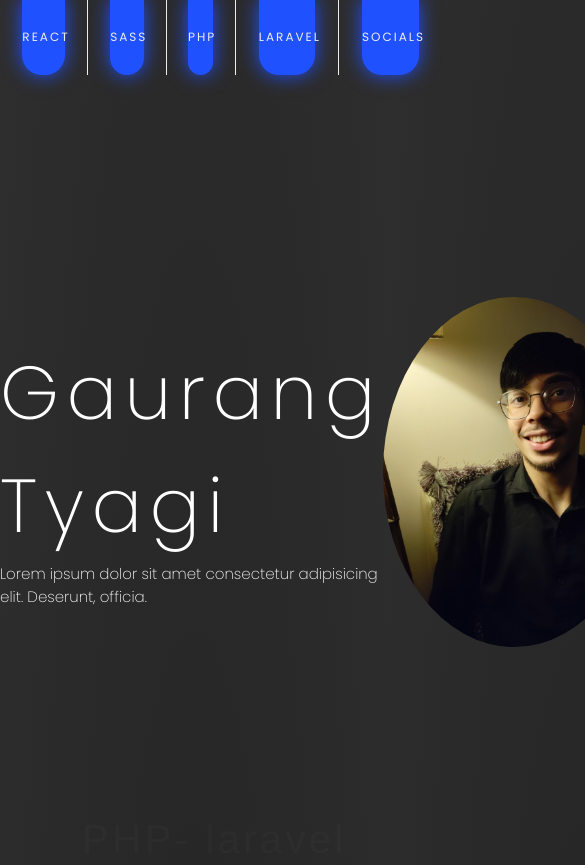
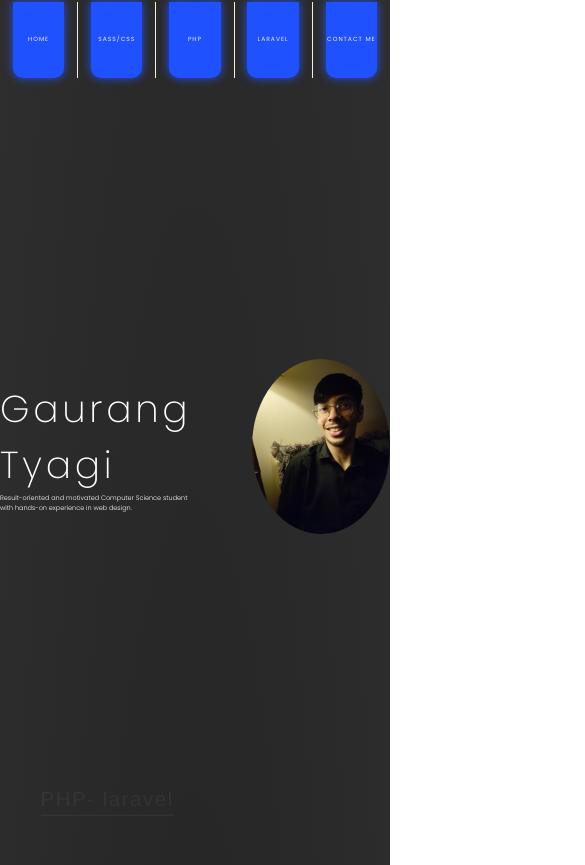
Before and after one commit to GaurangTyagi123/Portfolio, a website: page index.html in a window 390 px wide. Shown: the top 865 px of the page, 585 px wide, since content can reach past the window. Drawn offline with Linux system fonts and the light colour scheme.

Commit message:
responsive

```diff
--- a/index.html
+++ b/index.html
@@ -5,7 +5,7 @@
     <meta charset="UTF-8">
     <meta name="viewport" content="width=device-width, initial-scale=1.0">
     <link rel="shortcut icon" href="media/icon.ico" type="image/x-icon">
-    <link rel="stylesheet" href="https://fonts.googleapis.com/css?family=Poppins:200,400,600">
+    <link rel="stylesheet" href="https://fonts.googleapis.com/css?family=Poppins:200,300,400,600">
     <link rel="stylesheet" href="css/styles.css">
     <title>Gaurang Tyagi</title>
 </head>
@@ -13,19 +13,18 @@
 <body>
     <nav class="navbar">
         <ul class="navbar__list">
-            <li class="navbar__listitem"><a class="navbar__listlink" href="#">react</a></li>
-            <li class="navbar__listitem"><a class="navbar__listlink" href="#">sass</a></li>
-            <li class="navbar__listitem"><a class="navbar__listlink" href="#">php</a></li>
-            <li class="navbar__listitem"><a class="navbar__listlink" href="#">laravel</a></li>
-            <li class="navbar__listitem"><a class="navbar__listlink" href="#">socials</a></li>
+            <li class="navbar__listitem"><a class="navbar__listlink" href="#">home</a></li>
+            <li class="navbar__listitem"><a class="navbar__listlink" href="#css/sass">sass/css</a></li>
+            <li class="navbar__listitem"><a class="navbar__listlink" href="#php">php</a></li>
+            <li class="navbar__listitem"><a class="navbar__listlink" href="#laravel">laravel</a></li>
+            <li class="navbar__listitem"><a class="navbar__listlink" href="#socials">contact me</a></li>
         </ul>
     </nav>
     <div class="hero">
         <img class="hero__image" src="media/Gaurang_Tyagi.jpg" alt="profile pic">
         <div class="hero__content">
             <p class="hero__name">Gaurang Tyagi</p>
-            <small class="hero__tagline">Lorem ipsum dolor sit amet consectetur adipisicing elit. Deserunt,
-                officia.</small>
+            <span class="hero__tagline">Result-oriented and motivated Computer Science student with hands-on experience in web design.</span>
         </div>
     </div>
     <!-- <div class="aboutMe">
@@ -35,7 +34,7 @@
         </ul>
     </div> -->
     <div class="projects__list">
-        <h1 class="projects__heading">php- <span>laravel</span></h1>
+        <h1 class="projects__heading" id="php">php- <span>laravel</span></h1>
         <div class="projects__project"
             style="--color1:#1F51FF;--color2:transparent;--percent:30%;--url:url('../Media/projects_noteffy.png')">
             <div class="projects__project_details" style="left:0">
@@ -50,7 +49,7 @@
             </div>
         </div>
 
-        <div class="projects__project"
+        <div class="projects__project" id="laravel"
             style="--color1:transparent;--color2:#1F51FF;--percent:70%;--url:url('../Media/projects_chatapp.png')">
             <div class="projects__project_details" style="right:0;">
                 <h3 class="projects__project_title">Chat App</h3>
@@ -64,7 +63,7 @@
                     target="_blank">Visit</a>
             </div>
         </div>
-        <h1 class="projects__heading">React</h1>
+        <h1 class="projects__heading" id="react">React</h1>
         <div class="projects__project"
             style="--color1:#1F51FF;--color2:transparent;--percent:30%;--url:url('../Media/projects_GUIDE.png')">
             <div class="projects__project_details" style="left:0">
@@ -98,7 +97,7 @@
                     target="_blank">Visit</a>
             </div>
         </div>
-        <h1 class="projects__heading">css / sass</h1>
+        <h1 class="projects__heading" id="css/sass">css / sass</h1>
         <div class="projects__project"
             style="--color1:#1F51FF 30%;--color2:transparent;--percent:30%;--url:url('../Media/projects_internship.png')">
             <div class="projects__project_details" style="left:0">
@@ -114,7 +113,7 @@
             </div>
         </div>
     </div>
-    <footer class="footer">
+    <footer class="footer" id="socials">
         <div class="footer__contact">
             <p>contact- <a href="tel:8506904225">+91 8506904225</a></p>
             <p>email- <a href="mailto:gaurangtyagi7@gmail.com">gaurangtyagi7@gmail.com</a></p>
--- a/sass/_init.scss
+++ b/sass/_init.scss
@@ -2,7 +2,7 @@
     padding: 0;
     margin:0;
     box-sizing: border-box;
-    // outline: 2px solid lime
+    scroll-behavior: smooth;
 }
 html{
     font-size: 62.5%;
@@ -10,3 +10,25 @@ html{
     color : #fff;
     font-family: $font-poppins;
 }
+@media (min-width:75em){
+    html{
+        font-size: 80%;
+    }
+}
+@media (max-width:62.5em){
+    html{
+        font-size: 50%;
+    }
+}
+@media (max-width:37.5em){
+    html{
+        font-size: 31.25%;
+    }
+}
+::-webkit-scrollbar{
+    width: .8rem;
+}
+::-webkit-scrollbar-thumb{
+    background-color: $color-primary;
+    border-radius: 1rem;
+}
--- a/sass/_navbar.scss
+++ b/sass/_navbar.scss
@@ -1,6 +1,6 @@
 .navbar {
     height: 10vh;
-    width: 90%;
+    width: 100%;
     border-radius: 0 0 1rem 1rem;
     margin-block-end: 5rem;
     color: #000;
@@ -68,6 +68,10 @@
     }
 
     &__content {
+        display: flex;
+        flex-direction: column;
+        align-items: baseline;
+        justify-content: space-evenly;
         .hero__name {
             font-size: 7.5rem;
             font-weight: 200;
@@ -75,8 +79,10 @@
         }
 
         .hero__tagline {
-            font-size: 1.5rem;
-            font-weight: 200;
+            width: 75%;
+            font-size: 1.3rem;
+            font-weight: 300;
+
         }
     }
 }
--- a/sass/_projects.scss
+++ b/sass/_projects.scss
@@ -77,7 +77,7 @@
         text-transform: uppercase;
         text-decoration: none;
         font-weight: 600;
-        font-size: 2rem;
+        font-size: 1.5rem;
         letter-spacing: .4rem;
         background-color: #eee;
         height: 4rem;
```
Also changed, not shown: css/styles.css.
